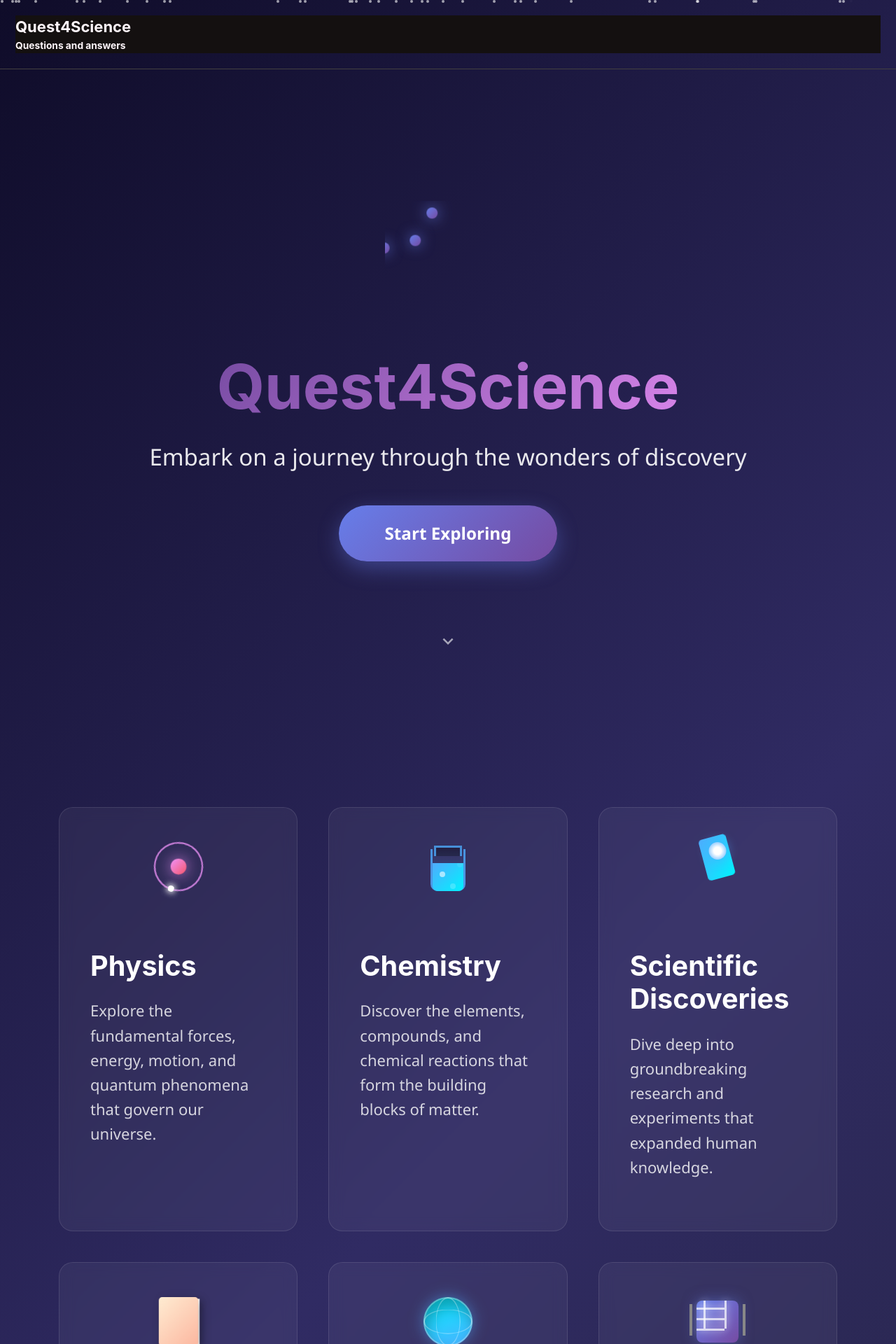
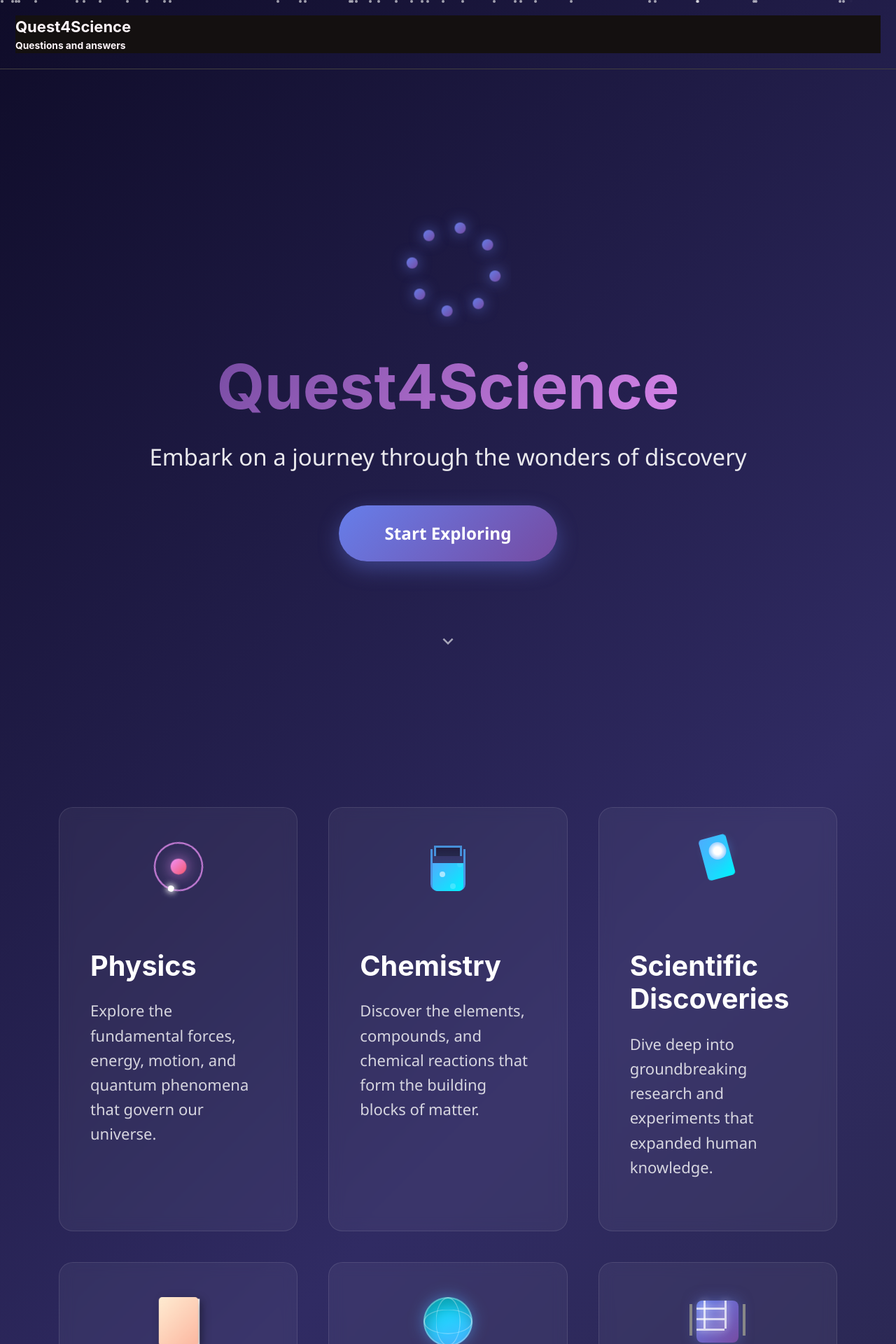
Before and after one commit to tthtlc/quest4science, a Jekyll site: the page built from index.html, in a window 1280 px wide. Shown: the top 1920 px of the page at 70% size. Built offline with Jekyll 4.4.1, drawn with Linux system fonts in a browser that asks for light colours; cached includes are drawn as plain includes; the list of posts is cut into pages by our own code.

Commit message:
modified:   _layouts/home-splash.html modified:   splash.html

```diff
--- a/_layouts/home-splash.html
+++ b/_layouts/home-splash.html
@@ -127,8 +127,10 @@ layout: default
 
         .dna-strand {
             position: absolute;
-            width: 50%;
-            height: 50%;
+            top: 50%;
+            left: 50%;
+            width: 0;
+            height: 0;
  	    transform: translate(-50%, -50%);
         }
 
@@ -139,8 +141,8 @@ layout: default
             background: linear-gradient(135deg, #667eea 0%, #764ba2 100%);
             border-radius: 50%;
             box-shadow: 0 0 20px rgba(102, 126, 234, 0.8);
+            transform-origin: 0 0;
             animation: dnaRotate 4s infinite linear;
-            transform-origin: center center;
         }
 
         @keyframes dnaRotate {
```
Also changed, not shown: splash.html (+5 -3 lines).
